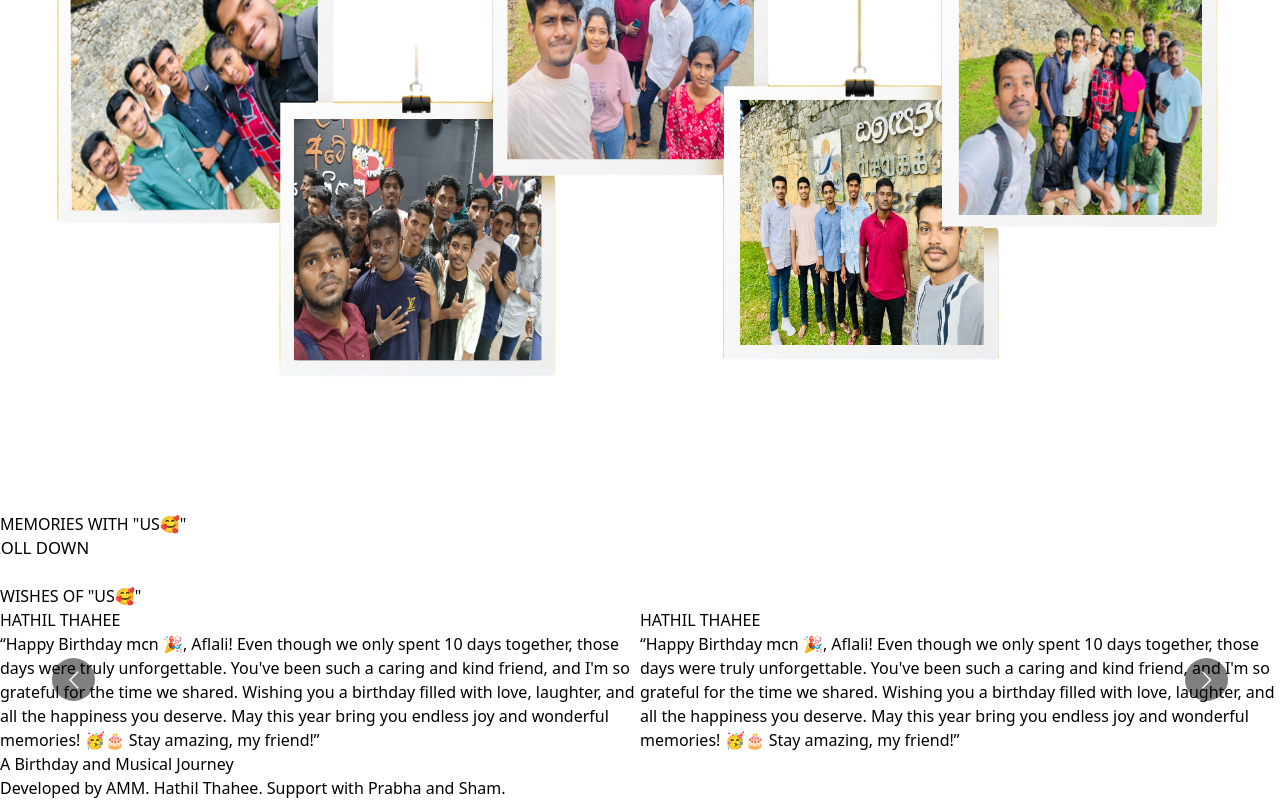
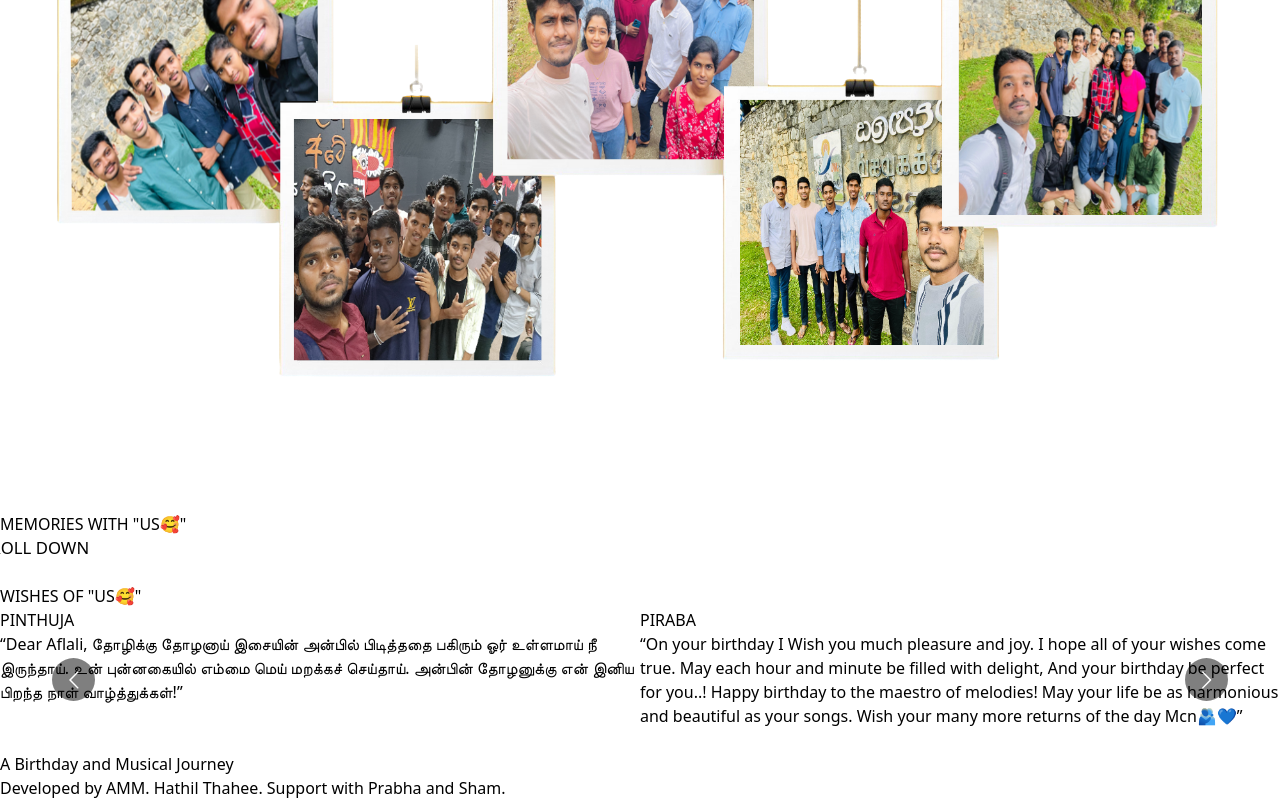
Before and after one commit to Thahee02/aflali-birthday, a React (Vite) app: page / in a window 1280 px wide. Shown: the part 315-1115 px from the top of the page. Built offline with nearby package versions, Linux system fonts and the light colour scheme.

Commit message:
update: wishes

```diff
--- a/src/components/banners/banner3.jsx
+++ b/src/components/banners/banner3.jsx
@@ -1,6 +1,8 @@
 import Carousel from 'react-multi-carousel';
 import 'react-multi-carousel/lib/styles.css';
 import ThaheeImage from '../../assets/thahee.jpeg'
+import PirabaImage from '../../assets/prabha.jpg'
+import GirlImage from '../../assets/girl.png'
 
 const BannerSection3 = () => {
 
@@ -38,14 +40,14 @@ const BannerSection3 = () => {
                         <q className='text-gray-300 text-center text-sm'>Happy Birthday mcn 🎉, Aflali! Even though we only spent 10 days together, those days were truly unforgettable. You&apos;ve been such a caring and kind friend, and I&apos;m so grateful for the time we shared. Wishing you a birthday filled with love, laughter, and all the happiness you deserve. May this year bring you endless joy and wonderful memories! 🥳🎂 Stay amazing, my friend!</q>
                     </div>
                     <div className='w-80  border-2 rounded-xl text-white flex flex-col items-center py-5 px-4'>
-                        <div className='w-20 h-20 rounded-full bg-center bg-cover shrink-0' style={{backgroundImage: 'url(' + ThaheeImage + ')'}}></div>
-                        <h1 className='font-bold my-3 text-yellow-400'>HATHIL THAHEE</h1>
-                        <q className='text-gray-300 text-center text-sm'>Happy Birthday mcn 🎉, Aflali! Even though we only spent 10 days together, those days were truly unforgettable. You&apos;ve been such a caring and kind friend, and I&apos;m so grateful for the time we shared. Wishing you a birthday filled with love, laughter, and all the happiness you deserve. May this year bring you endless joy and wonderful memories! 🥳🎂 Stay amazing, my friend!</q>
+                        <div className='w-20 h-20 rounded-full bg-center bg-cover shrink-0' style={{backgroundImage: 'url(' + GirlImage + ')'}}></div>
+                        <h1 className='font-bold my-3 text-yellow-400'>PINTHUJA</h1>
+                        <q className='text-gray-300 text-center text-sm'>Dear Aflali, தோழிக்கு தோழனாய் இசையின் அன்பில் பிடித்ததை பகிரும் ஓர் உள்ளமாய் நீ இருந்தாய். உன் புன்னகையில் எம்மை மெய் மறக்கச் செய்தாய். அன்பின் தோழனுக்கு என் இனிய பிறந்த நாள் வாழ்த்துக்கள்!</q>
                     </div>
                     <div className='w-80  border-2 rounded-xl text-white flex flex-col items-center py-5 px-4'>
-                        <div className='w-20 h-20 rounded-full bg-center bg-cover shrink-0' style={{backgroundImage: 'url(' + ThaheeImage + ')'}}></div>
-                        <h1 className='font-bold my-3 text-yellow-400'>HATHIL THAHEE</h1>
-                        <q className='text-gray-300 text-center text-sm'>Happy Birthday mcn 🎉, Aflali! Even though we only spent 10 days together, those days were truly unforgettable. You&apos;ve been such a caring and kind friend, and I&apos;m so grateful for the time we shared. Wishing you a birthday filled with love, laughter, and all the happiness you deserve. May this year bring you endless joy and wonderful memories! 🥳🎂 Stay amazing, my friend!</q>
+                        <div className='w-20 h-20 rounded-full bg-center bg-cover shrink-0' style={{backgroundImage: 'url(' + PirabaImage + ')'}}></div>
+                        <h1 className='font-bold my-3 text-yellow-400'>PIRABA</h1>
+                        <q className='text-gray-300 text-center text-sm'>On your birthday I Wish you much pleasure and joy. I hope all of your wishes come true. May each hour and minute be filled with delight, And your birthday be perfect for you..! Happy birthday to the maestro of melodies! May your life be as harmonious and beautiful as your songs. Wish your many more returns of the day Mcn🫂💙</q>
                     </div>
                     <div className='w-80  border-2 rounded-xl text-white flex flex-col items-center py-5 px-4'>
                         <div className='w-20 h-20 rounded-full bg-center bg-cover shrink-0' style={{backgroundImage: 'url(' + ThaheeImage + ')'}}></div>
```
Also changed, not shown: src/assets/girl.png (added), src/assets/prabha.jpg (added).
